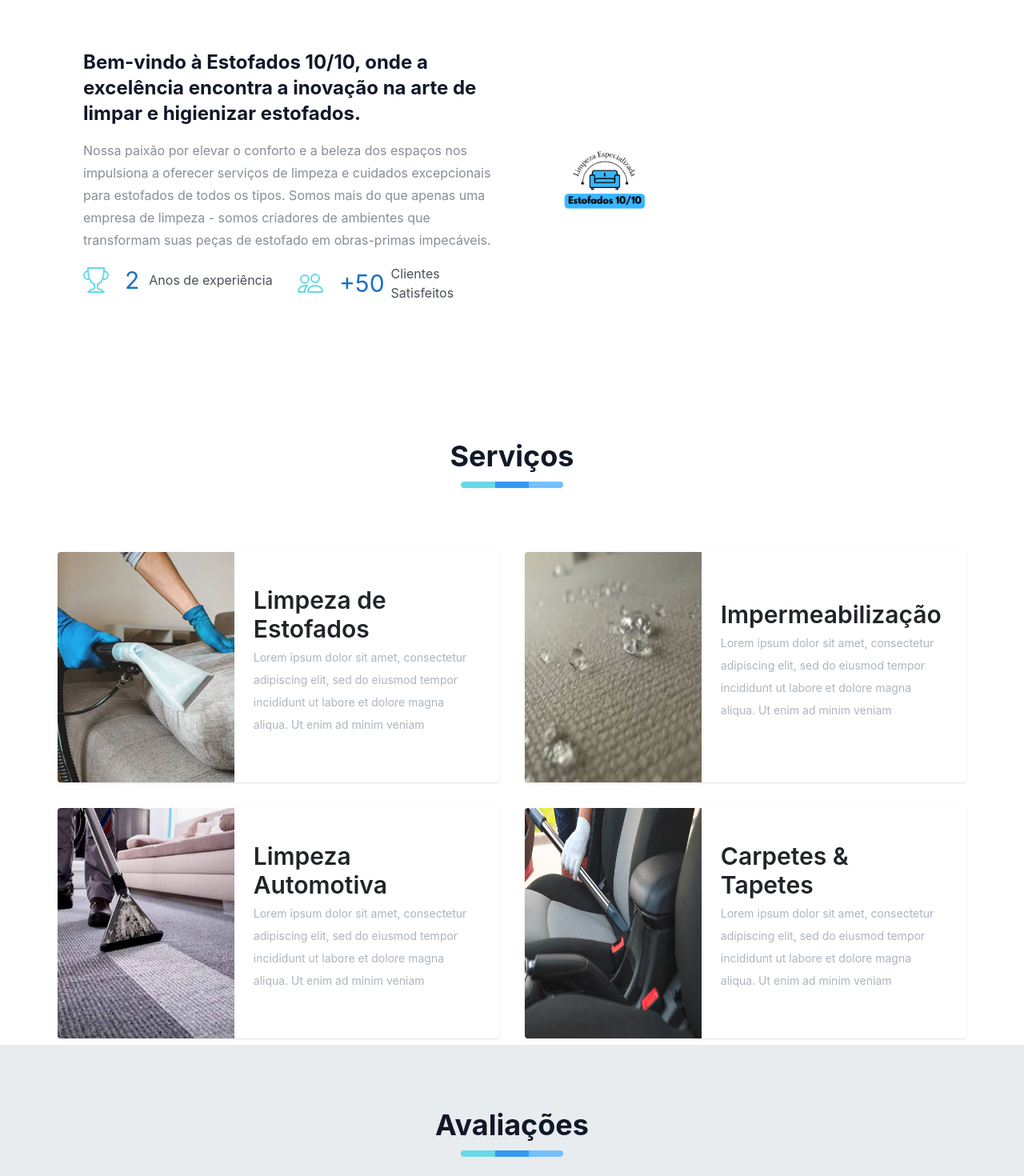
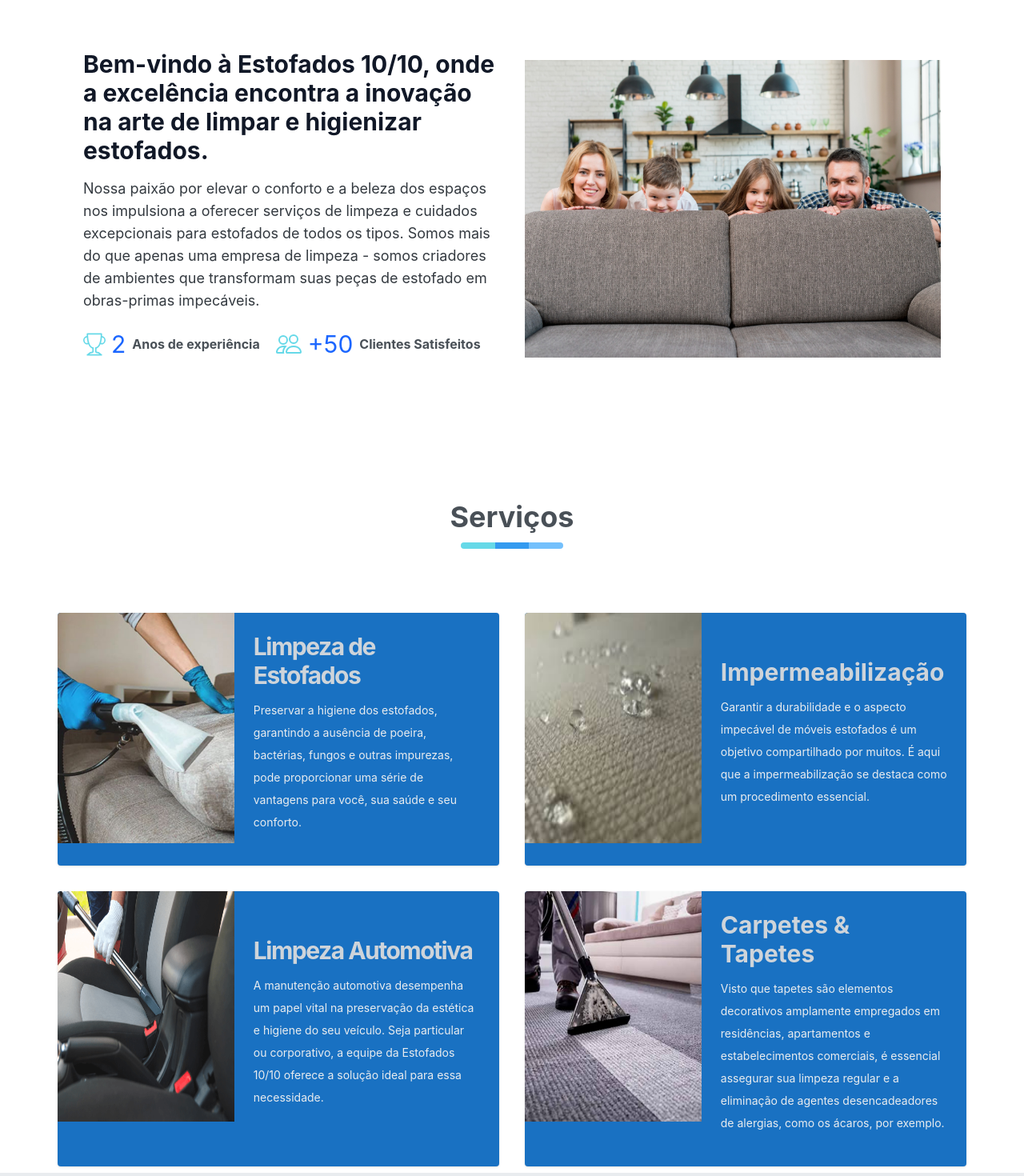
Before and after one commit to ChristieCardoso/landing-page-estofados1010-next, a Next.js app: page / in a window 1280 px wide. Shown: the part 1000-2470 px from the top of the page at 80% size. Built offline with nearby package versions, Linux system fonts and the light colour scheme.

Commit message:
finalizando services

```diff
--- a/pages/components/About.js
+++ b/pages/components/About.js
@@ -1,6 +1,6 @@
 import React from "react";
 import Image from "next/image";
-import Logo from '../../public/logo.png';
+import img from '../../public/assets/abount.jpg';
 
 export default function AboutUs() {
   return (
@@ -21,38 +21,38 @@
         </div>
         <div className="flex flex-wrap items-center">
           <div className="w-full px-4 mb-10 md:w-1/2 lg:mb-0 ">
-            <h2 className="mb-4 text-2xl font-bold text-gray-900">
-              Bem-vindo à Estofados 10/10, onde a excelência encontra a inovação na arte de limpar e higienizar estofados.
+            <h2 className="mb-4 text-3xl font-bold text-gray-900 ">
+              Bem-vindo à <span className="caret-blue-500 md:caret-indigo-500">Estofados 10/10</span>, onde a excelência encontra a inovação na arte de limpar e higienizar estofados.
             </h2>
-            <p className="mb-4 text-base leading-7 text-gray-500">
+            <p className="mb-5 text-lg leading-7 text-gray-700 ">
               Nossa paixão por elevar o conforto e a beleza dos espaços nos impulsiona a oferecer serviços de limpeza e cuidados excepcionais para estofados de todos os tipos. Somos mais do que apenas uma empresa de limpeza - somos criadores de ambientes que transformam suas peças de estofado em obras-primas impecáveis.
             </p>
-            <ul className="columns-2">
+            <ul className="columns-2 flex gap-5">
               <li className="flex items-center mb-4 text-base text-gray-600">
-                <span className=" mr-3 text-blue-200">
-                  <svg xmlns="http://www.w3.org/2000/svg" width="40" height="40" fill="currentColor" className="bi bi-trophy" viewBox="0 0 20 16">
+                <span className=" text-blue-200">
+                  <svg xmlns="http://www.w3.org/2000/svg" width="35" height="35" fill="currentColor" className="bi bi-trophy" viewBox="0 0 20 16">
                     <path d="M2.5.5A.5.5 0 0 1 3 0h10a.5.5 0 0 1 .5.5c0 .538-.012 1.05-.034 1.536a3 3 0 1 1-1.133 5.89c-.79 1.865-1.878 2.777-2.833 3.011v2.173l1.425.356c.194.048.377.135.537.255L13.3 15.1a.5.5 0 0 1-.3.9H3a.5.5 0 0 1-.3-.9l1.838-1.379c.16-.12.343-.207.537-.255L6.5 13.11v-2.173c-.955-.234-2.043-1.146-2.833-3.012a3 3 0 1 1-1.132-5.89A33.076 33.076 0 0 1 2.5.5zm.099 2.54a2 2 0 0 0 .72 3.935c-.333-1.05-.588-2.346-.72-3.935zm10.083 3.935a2 2 0 0 0 .72-3.935c-.133 1.59-.388 2.885-.72 3.935zM3.504 1c.007.517.026 1.006.056 1.469.13 2.028.457 3.546.87 4.667C5.294 9.48 6.484 10 7 10a.5.5 0 0 1 .5.5v2.61a1 1 0 0 1-.757.97l-1.426.356a.5.5 0 0 0-.179.085L4.5 15h7l-.638-.479a.501.501 0 0 0-.18-.085l-1.425-.356a1 1 0 0 1-.757-.97V10.5A.5.5 0 0 1 9 10c.516 0 1.706-.52 2.57-2.864.413-1.12.74-2.64.87-4.667.03-.463.049-.952.056-1.469H3.504z" />
                   </svg>
                 </span>
-                <span className="text-3xl text-blue-700 mr-3">2</span>
-                <span>Anos de experiência</span>
+                <span className="text-3xl text-blue-800 mr-2">2</span>
+                <span className="font-bold">Anos de experiência</span>
               </li>
               <li className="flex items-center mb-4 text-base text-gray-600">
-                <span className="mr-3 text-blue-200">
+                <span className="text-blue-200">
                   <svg xmlns="http://www.w3.org/2000/svg" width="40" height="40" fill="currentColor" className="bi bi-people" viewBox="0 0 20 16">
                     <path d="M15 14s1 0 1-1-1-4-5-4-5 3-5 4 1 1 1 1h8Zm-7.978-1A.261.261 0 0 1 7 12.996c.001-.264.167-1.03.76-1.72C8.312 10.629 9.282 10 11 10c1.717 0 2.687.63 3.24 1.276.593.69.758 1.457.76 1.72l-.008.002a.274.274 0 0 1-.014.002H7.022ZM11 7a2 2 0 1 0 0-4 2 2 0 0 0 0 4Zm3-2a3 3 0 1 1-6 0 3 3 0 0 1 6 0ZM6.936 9.28a5.88 5.88 0 0 0-1.23-.247A7.35 7.35 0 0 0 5 9c-4 0-5 3-5 4 0 .667.333 1 1 1h4.216A2.238 2.238 0 0 1 5 13c0-1.01.377-2.042 1.09-2.904.243-.294.526-.569.846-.816ZM4.92 10A5.493 5.493 0 0 0 4 13H1c0-.26.164-1.03.76-1.724.545-.636 1.492-1.256 3.16-1.275ZM1.5 5.5a3 3 0 1 1 6 0 3 3 0 0 1-6 0Zm3-2a2 2 0 1 0 0 4 2 2 0 0 0 0-4Z" />
                   </svg>
                 </span>
-                <span className="text-3xl text-blue-700 mr-2">+50</span>
-                <span>Clientes Satisfeitos</span>
+                <span className="text-3xl text-blue-800 mr-2">+50</span>
+                <span className="font-bold">Clientes Satisfeitos</span>
               </li>
             </ul>
           </div>
           <div className="relative w-full px-4 mb-10 md:w-1/2 lg:mb-0">
             <Image
-              width={200}
-              height={200}
-              src={Logo}
+              width={700}
+              height={500}
+              src={img}
               alt="Logo Estofados 10/10"
             />
           </div>
--- a/pages/components/Services.js
+++ b/pages/components/Services.js
@@ -10,7 +10,7 @@
     <section className="flex items-center bg-white">
       <div className="p-2 mx-auto max-w-6xl">
         <div className="px-4 mb-10 md:text-center md:mb-20">
-          <h2 className="pb-2 text-2xl font-bold text-gray-900 md:text-4xl dark:text-gray-600">
+          <h2 className="pb-2 text-2xl font-bold md:text-4xl text-gray-600">
             Serviços
           </h2>
           <div className="flex w-32 mt-1 mb-6 overflow-hidden rounded md:mx-auto md:mb-14">
@@ -22,9 +22,9 @@
             </div>
           </div>
         </div>
-        <div className="grid grid-cols-1 gap-4 lg:gap-8 sm:gap-4 sm:grid-cols-2 lg:grid-cols-2">
-          <div className="flex flex-wrap mb-0 overflow-hidden bg-white rounded shadow dark:bg-gray-700">
-            <div className="relative w-full overflow-hidden lg:w-2/5 h-72">
+        <div className="grid gap-5 lg:gap-8 lg:grid-cols-2">
+          <div className="flex flex-wrap mb-0 overflow-hidden justify-center rounded shadow bg-blue-700">
+            <div className="relative w-full overflow-hidden lg:w-2/5 h-72 max-w-xs transition duration-300 hover:scale-110">
               <Image
                 style={{
                   width: '100%',
@@ -36,17 +36,15 @@
               />
             </div>
             <div className="items-center self-center flex-1 p-6">
-              <h2 className="mb-1 text-3xl font-semibold text-gray-800 dark:text-gray-300">Limpeza de Estofados</h2>
-              <p className="mb-4 text-sm leading-7 text-gray-400">
-                Lorem ipsum dolor sit amet, consectetur adipiscing elit, sed do eiusmod tempor
-                incididunt ut
-                labore et dolore magna aliqua. Ut enim ad minim veniam
+              <h2 className="mb-3 text-3xl font-bold text-gray-300 tracking-tighter">Limpeza de Estofados</h2>
+              <p className="mb-4 text-sm leading-7 text-gray-100">
+                Preservar a higiene dos estofados, garantindo a ausência de poeira, bactérias, fungos e outras impurezas, pode proporcionar uma série de vantagens para você, sua saúde e seu conforto.
               </p>
 
             </div>
           </div>
-          <div className="flex flex-wrap mb-0 overflow-hidden bg-white rounded shadow dark:bg-gray-700">
-            <div className="relative w-full overflow-hidden lg:w-2/5 h-72">
+          <div className="flex flex-wrap mb-0 overflow-hidden justify-center rounded shadow bg-blue-700">
+            <div className="relative w-full overflow-hidden lg:w-2/5 h-72 max-w-xs transition duration-300 hover:scale-110">
               <Image
                 width={500}
                 height={660}
@@ -55,18 +53,34 @@
               />
             </div>
             <div className="items-center self-center flex-1 p-6">
-              <h2 className="mb-1 text-3xl font-semibold text-gray-800 dark:text-gray-300">Impermeabilização</h2>
+              <h2 className="mb-3 text-3xl font-bold text-gray-300">Impermeabilização</h2>
 
-              <p className="mb-4 text-sm leading-7 text-gray-400">
-                Lorem ipsum dolor sit amet, consectetur adipiscing elit, sed do eiusmod tempor
-                incididunt ut
-                labore et dolore magna aliqua. Ut enim ad minim veniam
+              <p className="mb-4 text-sm leading-7 text-gray-100">
+                Garantir a durabilidade e o aspecto impecável de móveis estofados é um objetivo compartilhado por muitos. É aqui que a impermeabilização se destaca como um procedimento essencial.
               </p>
 
             </div>
           </div>
-          <div className="flex flex-wrap mb-0 overflow-hidden bg-white rounded shadow dark:bg-gray-700">
-            <div className="relative w-full overflow-hidden lg:w-2/5 h-72">
+          <div className="flex flex-wrap mb-0 overflow-hidden justify-center rounded shadow bg-blue-700">
+            <div className="relative w-full overflow-hidden lg:w-2/5 h-72 max-w-xs transition duration-300 hover:scale-110">
+              <Image
+                width={500}
+                height={660}
+                src={automotiva}
+                alt="Logo Estofados 10/10"
+              />
+            </div>
+            <div className="items-center self-center flex-1 p-6">
+              <h2 className="mb-3 text-3xl font-bold text-gray-300 tracking-tighter">Limpeza Automotiva</h2>
+
+              <p className="mb-4 text-sm leading-7 text-gray-100">
+                A manutenção automotiva desempenha um papel vital na preservação da estética e higiene do seu veículo. Seja particular ou corporativo, a equipe da Estofados 10/10 oferece a solução ideal para essa necessidade.
+              </p>
+
+            </div>
+          </div>
+          <div className="flex flex-wrap mb-0 overflow-hidden justify-center rounded shadow bg-blue-700">
+            <div className="relative w-full overflow-hidden lg:w-2/5 h-72 max-w-xs transition duration-300 hover:scale-110">
               <Image
                 width={500}
                 height={660}
@@ -75,31 +89,9 @@
               />
             </div>
             <div className="items-center self-center flex-1 p-6">
-              <h2 className="mb-1 text-3xl font-semibold text-gray-800 dark:text-gray-300">Limpeza Automotiva</h2>
-
-              <p className="mb-4 text-sm leading-7 text-gray-400">
-                Lorem ipsum dolor sit amet, consectetur adipiscing elit, sed do eiusmod tempor
-                incididunt ut
-                labore et dolore magna aliqua. Ut enim ad minim veniam
-              </p>
-
-            </div>
-          </div>
-          <div className="flex flex-wrap mb-0 overflow-hidden bg-white rounded shadow dark:bg-gray-700">
-            <div className="relative w-full overflow-hidden lg:w-2/5 h-72">
-              <Image
-                width={500}
-                height={660}
-                src={automotiva}
-                alt="Logo Estofados 10/10"
-              />
-            </div>
-            <div className="items-center self-center flex-1 p-6">
-              <h2 className="mb-1 text-3xl font-semibold text-gray-800 dark:text-gray-300">Carpetes & Tapetes</h2>
-              <p className="mb-4 text-sm leading-7 text-gray-400">
-                Lorem ipsum dolor sit amet, consectetur adipiscing elit, sed do eiusmod tempor
-                incididunt ut
-                labore et dolore magna aliqua. Ut enim ad minim veniam
+              <h2 className="mb-3 text-3xl font-bold text-gray-300">Carpetes & Tapetes</h2>
+              <p className="mb-4 text-sm leading-7 text-gray-100">
+                Visto que tapetes são elementos decorativos amplamente empregados em residências, apartamentos e estabelecimentos comerciais, é essencial assegurar sua limpeza regular e a eliminação de agentes desencadeadores de alergias, como os ácaros, por exemplo.
               </p>
             </div>
           </div>
--- a/tailwind.config.js
+++ b/tailwind.config.js
@@ -30,7 +30,7 @@
           500: '#228be6',
           600: '#1c7ed6',
           700: '#1971c2',
-          800: '#1864ab',
+          800: '#1b66ff',
         },
       },
     },
```
Also changed, not shown: public/assets/abount.jpg (added).
